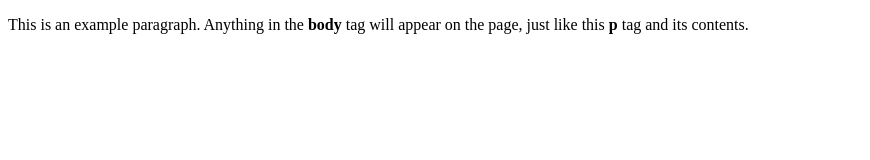
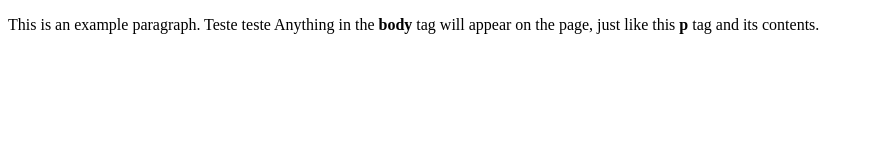
Before and after one commit to MarcosMe/marriage, a plain HTML site: page index.html in a window 1280 px wide. Shown: the whole page, without its empty margins (0-870 px from the left). Drawn offline with Linux system fonts and the light colour scheme.

Commit message:
Update index.html

```diff
--- a/index.html
+++ b/index.html
@@ -4,6 +4,6 @@
     <title>This is the title of the webpage!</title>
   </head>
   <body>
-    <p>This is an example paragraph. Anything in the <strong>body</strong> tag will appear on the page, just like this <strong>p</strong> tag and its contents.</p>
+    <p>This is an example paragraph. Teste teste Anything in the <strong>body</strong> tag will appear on the page, just like this <strong>p</strong> tag and its contents.</p>
   </body>
 </html>
```
